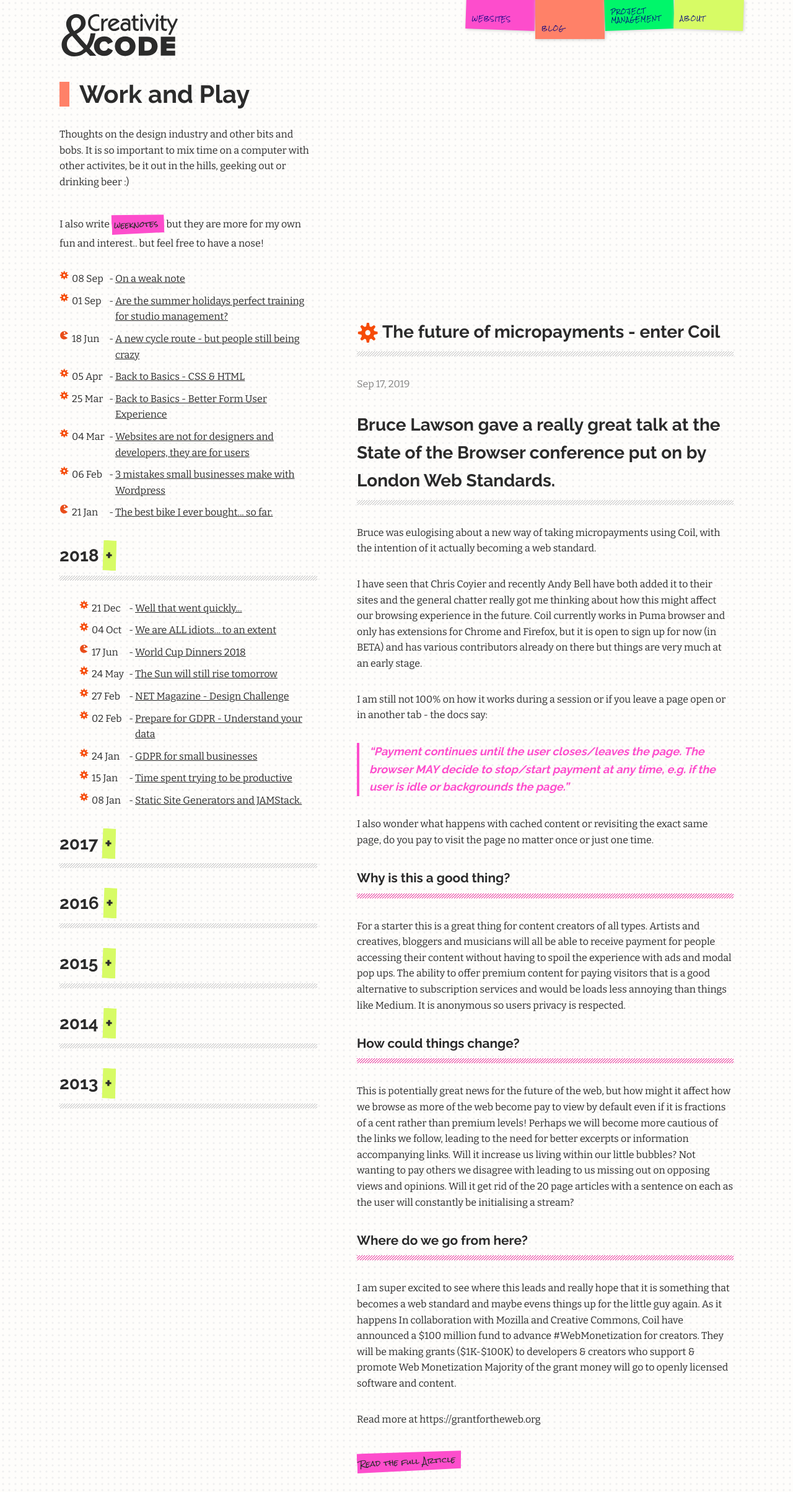
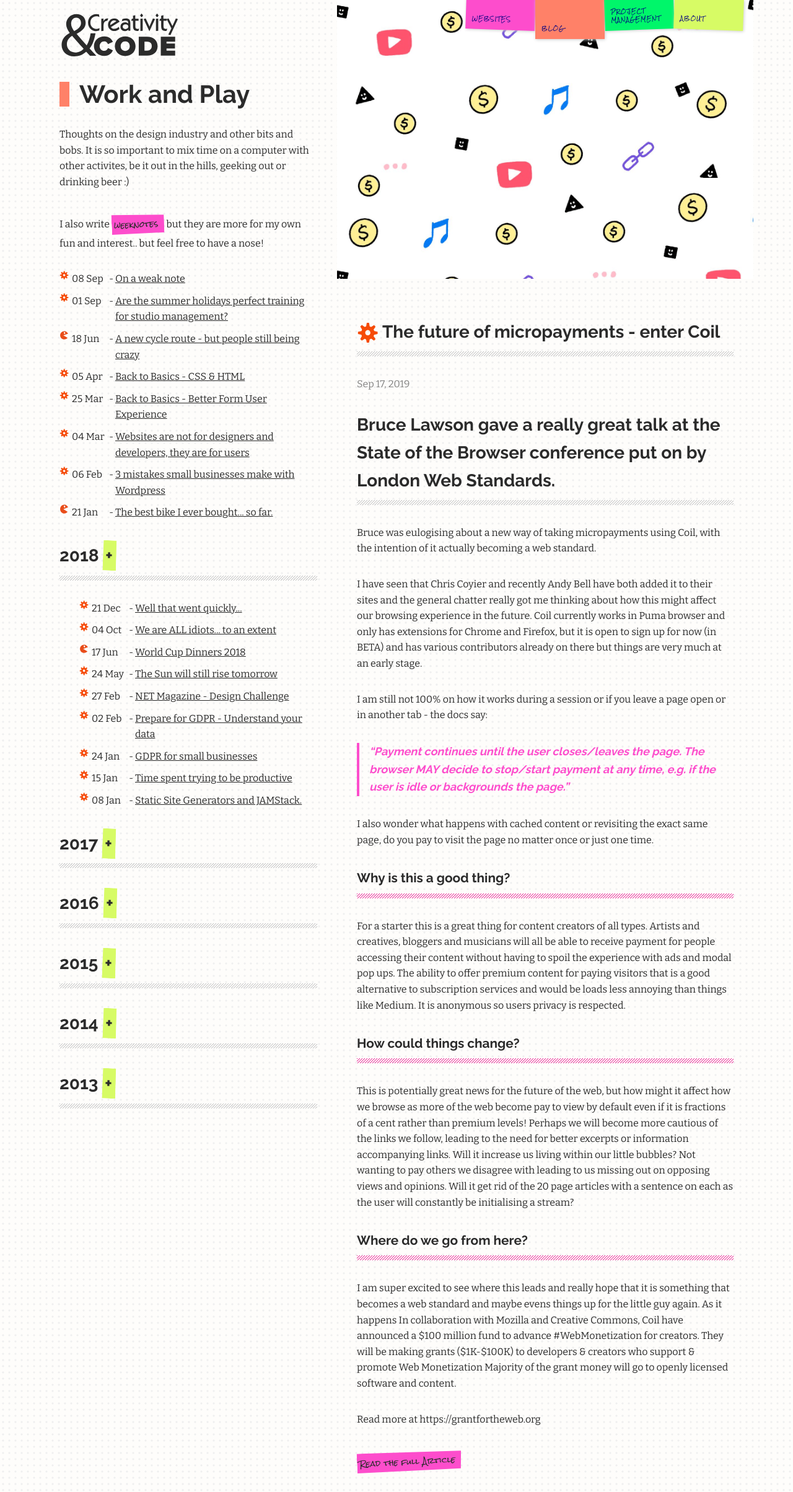
Before and after one commit to maxray/maxray.github.io, a Jekyll site: the page built from blog.html, in a window 1280 px wide. Shown: the whole page at 62% size. Built offline with Jekyll 4.4.1, drawn with Linux system fonts in a browser that asks for light colours.

Commit message:
Updated The Future Of Micropayments Enter Coil

```diff
--- a/_posts/2019-09-17-the-future-of-micropayments-enter-coil.markdown
+++ b/_posts/2019-09-17-the-future-of-micropayments-enter-coil.markdown
@@ -3,7 +3,7 @@
 date: 2019-09-17 21:29:00 Z
 categories:
 - Work
-thumbnail_image:
+thumbnail_image: "/uploads/coil-micropayments.png"
 ---
 
 ### Bruce Lawson gave a really great talk at the State of the Browser conference put on by London Web Standards.
```
